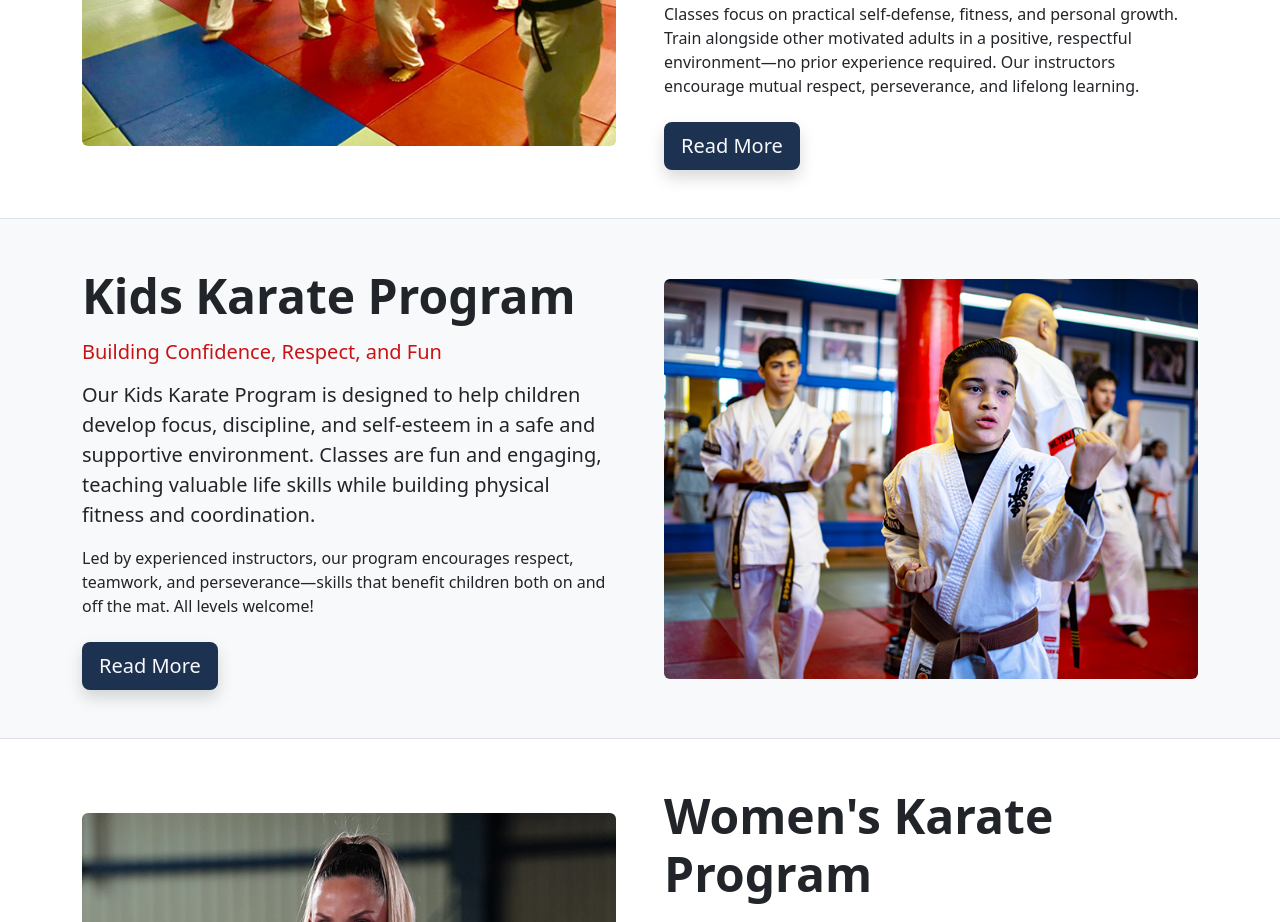
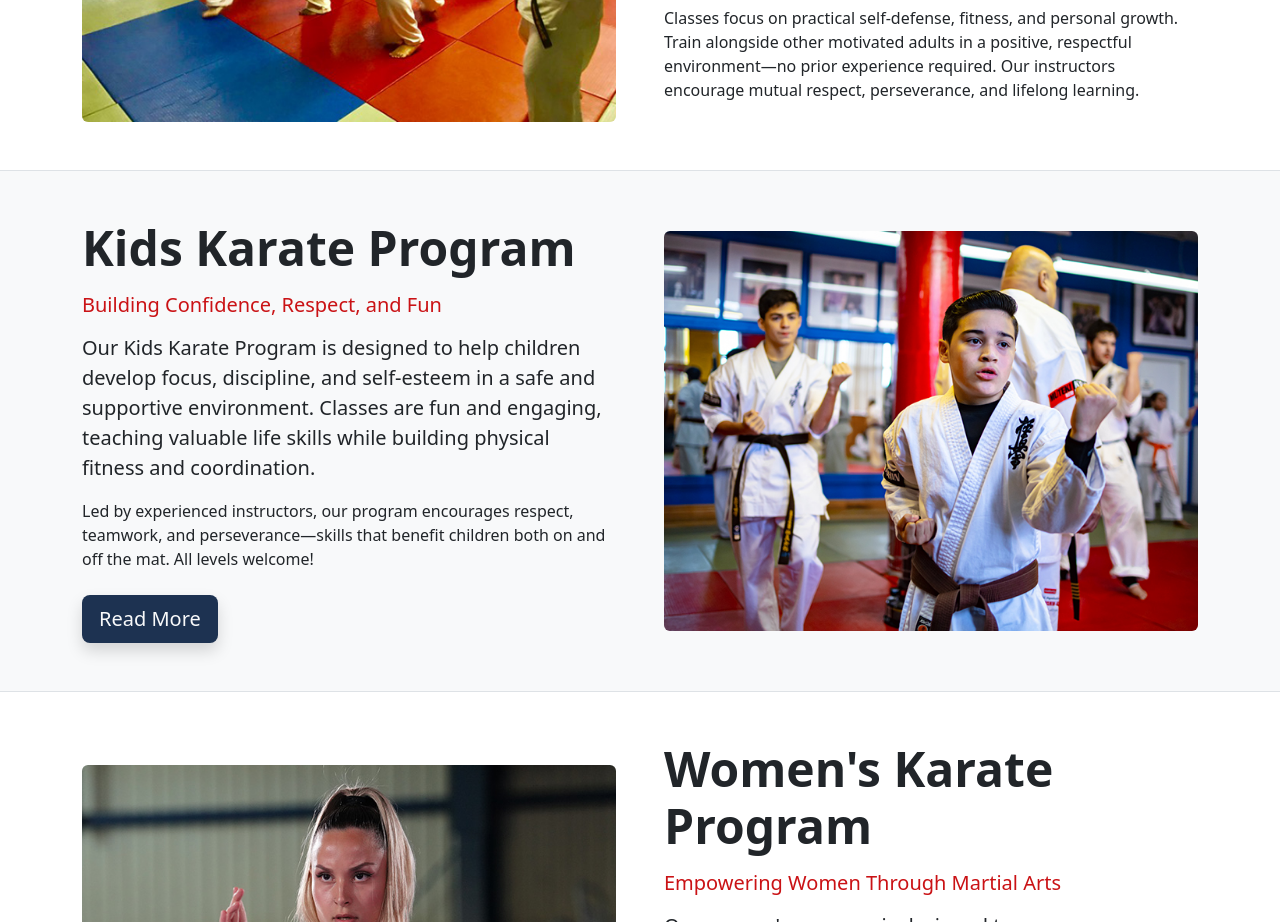
Before and after one commit to sjvarnum/website-mutekikyokushin, a React (Vite) app: page / in a window 1280 px wide. Shown: the part 3120-4042 px from the top of the page. Built offline with nearby package versions, Linux system fonts and the light colour scheme.

Commit message:
Disable read more temporarily

```diff
--- a/src/components/AdultProgram/AdultProgram.tsx
+++ b/src/components/AdultProgram/AdultProgram.tsx
@@ -1,5 +1,5 @@
 import React from "react";
-import { Link } from "react-router-dom";
+// import { Link } from "react-router-dom";
 import adultsImg from "../../assets/adults.jpg";
 
 const AdultProgram: React.FC = () => (
@@ -24,9 +24,9 @@ const AdultProgram: React.FC = () => (
           <p>
             Classes focus on practical self-defense, fitness, and personal growth. Train alongside other motivated adults in a positive, respectful environment—no prior experience required. Our instructors encourage mutual respect, perseverance, and lifelong learning.
           </p>
-          <Link to="/adult-karate" className="btn theme-bg-blue btn-lg mt-2 shadow text-light">
+          {/* <Link to="/adult-karate" className="btn theme-bg-blue btn-lg mt-2 shadow text-light">
             Read More
-          </Link>
+          </Link> */}
         </div>
       </div>
     </div>
```
